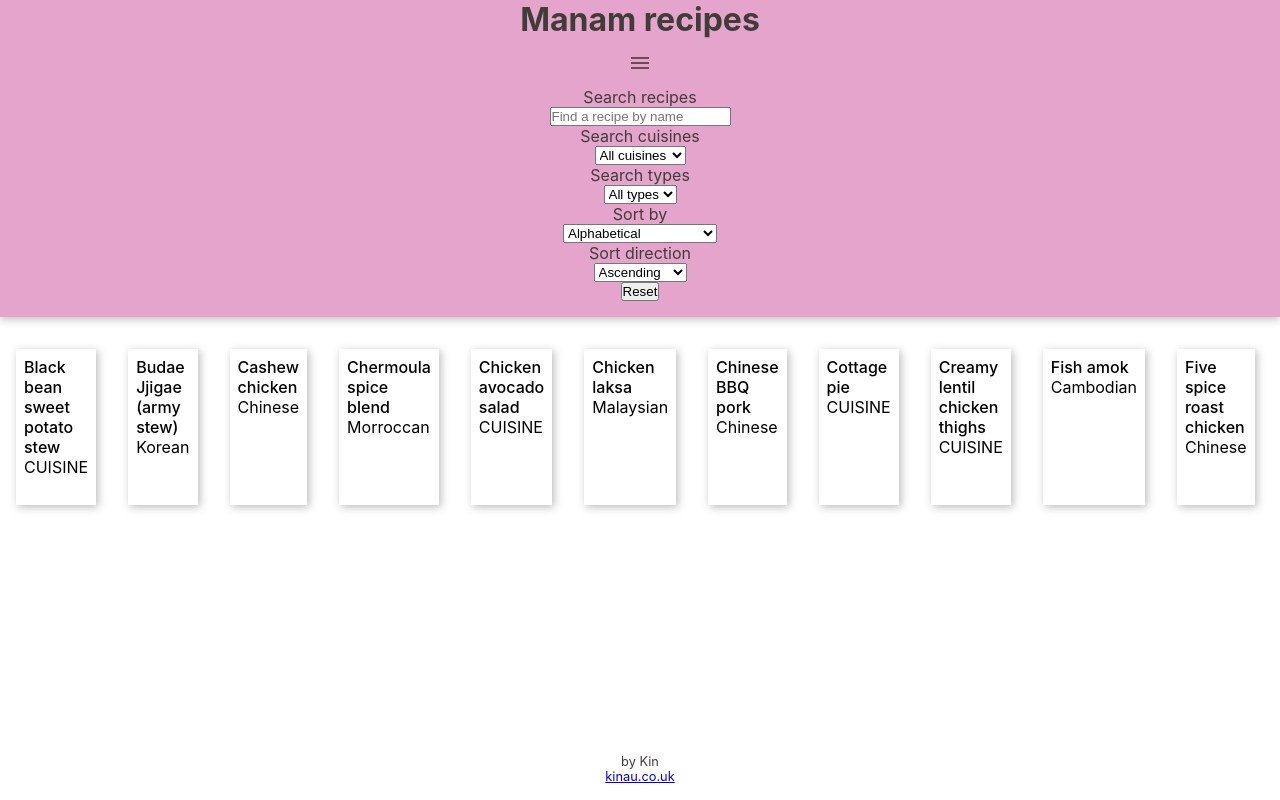
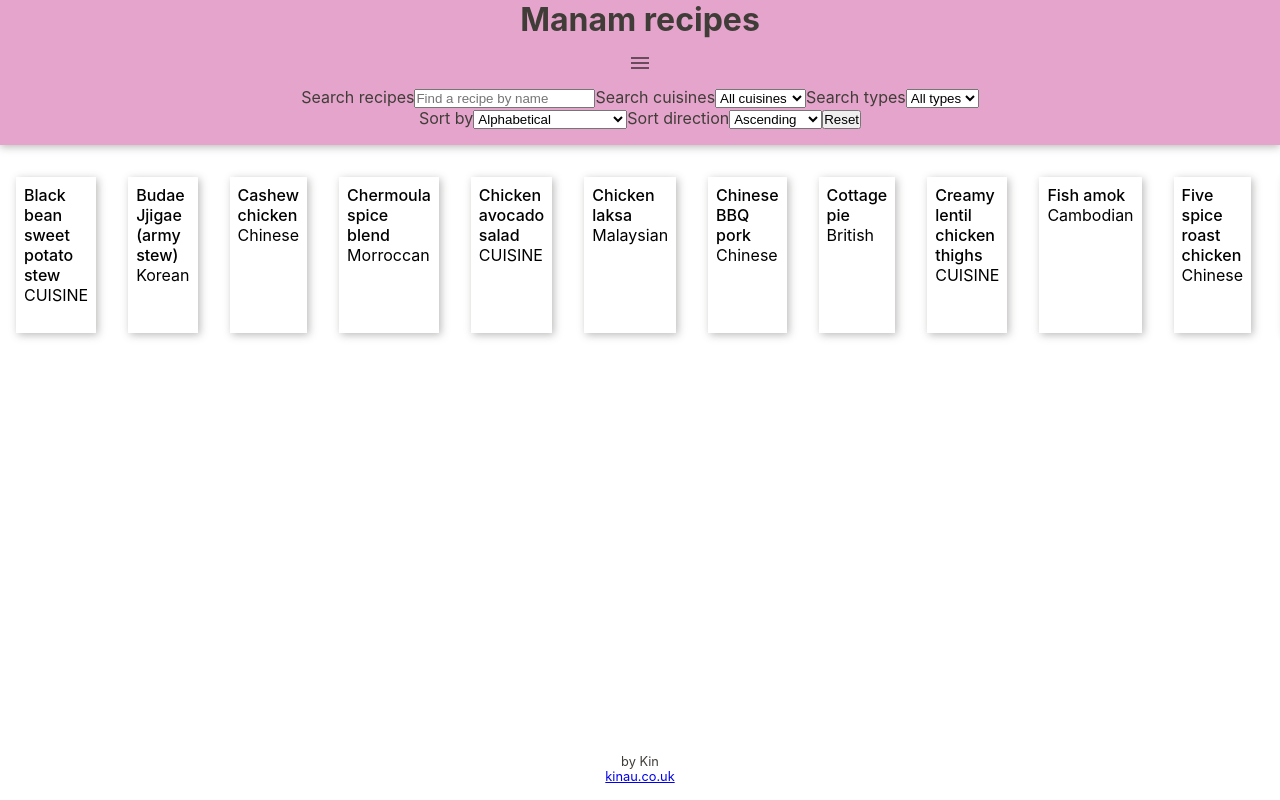
Before and after one commit to kin-au/manam-recipes, a React (Create React App) app: page /recipes in a window 1280 px wide. Shown: the top 800 px of the page. Built offline with nearby package versions, Linux system fonts and the light colour scheme.

Commit message:
init recipefinder style

```diff
--- a/public/recipes.json
+++ b/public/recipes.json
@@ -331,7 +331,7 @@
       "id": 0,
       "name": "Cottage pie",
       "description": "DESCRIPTION",
-      "cuisine": "CUISINE",
+      "cuisine": "British",
       "type": "TYPE",
       "servings": "PORTIONS",
       "time": 0,
--- /dev/null
+++ b/src/components/RecipeFinder/RecipeFinder.style.js
@@ -0,0 +1,9 @@
+import styled from "styled-components";
+
+const RecipeFinder = styled.div``;
+
+const SearchContainer = styled.div``;
+
+const SortContainer = styled.div``;
+
+export { RecipeFinder, SearchContainer, SortContainer };
--- a/src/components/RecipeFinder/RecipeFinder.tsx
+++ b/src/components/RecipeFinder/RecipeFinder.tsx
@@ -1,4 +1,5 @@
 import React from "react";
+import * as SC from "./RecipeFinder.style";
 import allSearch from "../../utils/allSearch";
 import cuisineList from "../../utils/cuisineList";
 import sortRecipes from "../../utils/sortRecipes";
@@ -41,6 +42,7 @@ const RecipeFinder = (props: RecipeFinderProps) => {
 
   return (
     <>
+      <SC.SearchContainer>
         <label htmlFor="nameSearch">Search recipes</label>
         <input
           id="nameSearch"
@@ -71,6 +73,8 @@ const RecipeFinder = (props: RecipeFinderProps) => {
             return <option value={type}>{type}</option>;
           })}
         </select>
+      </SC.SearchContainer>
+      <SC.SortContainer>
         <label htmlFor="sortType">Sort by</label>
         <select
           id="sortType"
@@ -93,6 +97,7 @@ const RecipeFinder = (props: RecipeFinderProps) => {
         <button type="button" onClick={() => resetSearch()}>
           Reset
         </button>
+      </SC.SortContainer>
     </>
   );
 };
```
Lines whose indentation alone changed are shown as unchanged.
